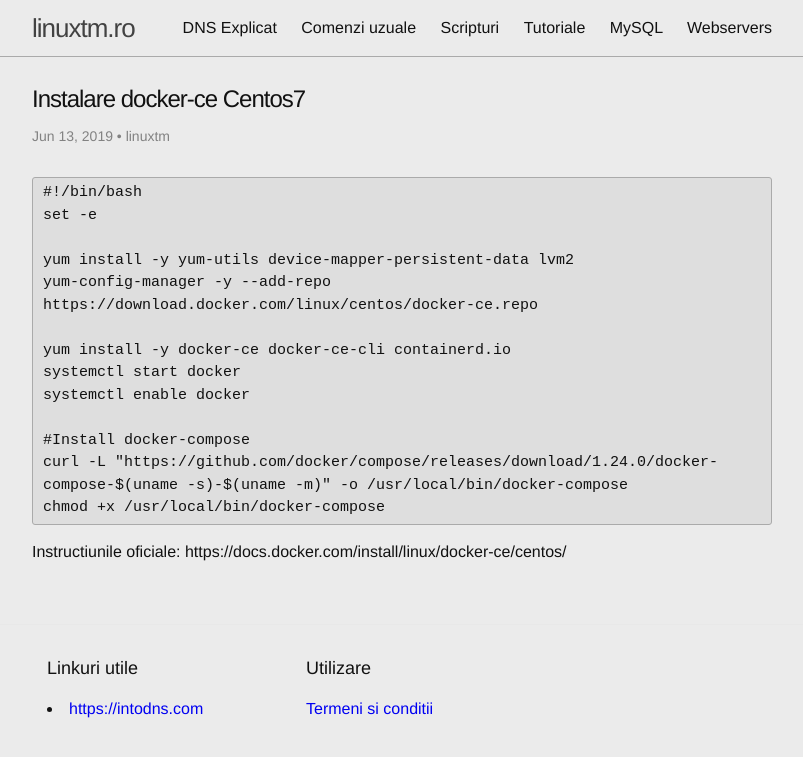
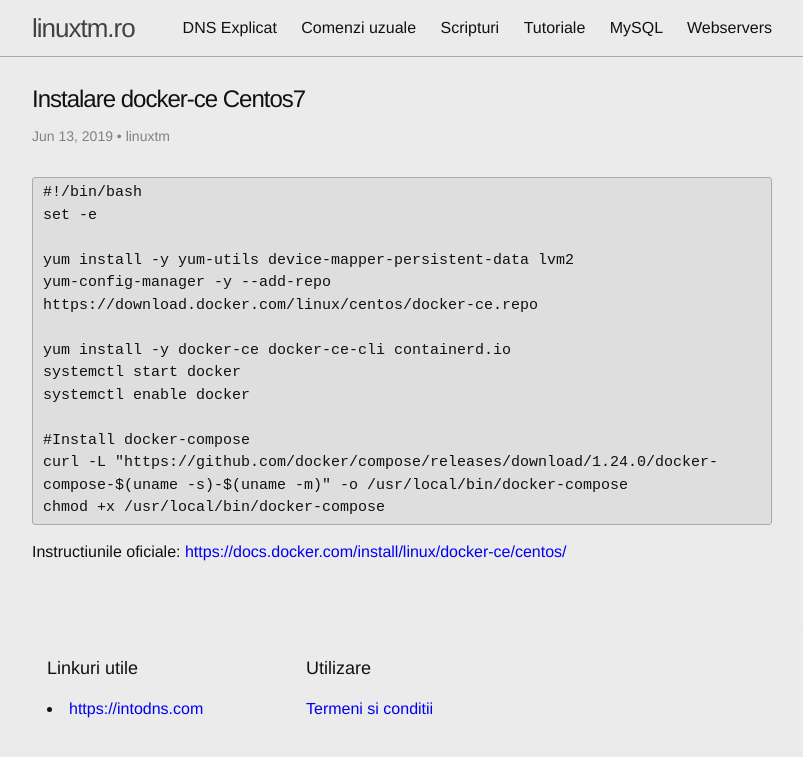
Before and after one commit to linuxtm/linuxtm.github.io, a Jekyll site: the page built from _posts/scripturi/2019-06-13-instalare-dockerce-centos7.md, in a window 1280 px wide. Shown: the top 757 px of the page, without its empty margins (238-1041 px from the left). Built offline with Jekyll 4.4.1, drawn with Linux system fonts in a browser that asks for light colours; part of the change alters nothing that is shown.

```diff
--- a/_posts/scripturi/2019-06-13-instalare-dockerce-centos7.md
+++ b/_posts/scripturi/2019-06-13-instalare-dockerce-centos7.md
@@ -30,4 +30,4 @@ curl -L "https://github.com/docker/compose/releases/download/1.24.0/docker-compo
 chmod +x /usr/local/bin/docker-compose
 </pre>
 
-Instructiunile oficiale: https://docs.docker.com/install/linux/docker-ce/centos/
+Instructiunile oficiale: <a href="https://docs.docker.com/install/linux/docker-ce/centos/">https://docs.docker.com/install/linux/docker-ce/centos/</a>
```
